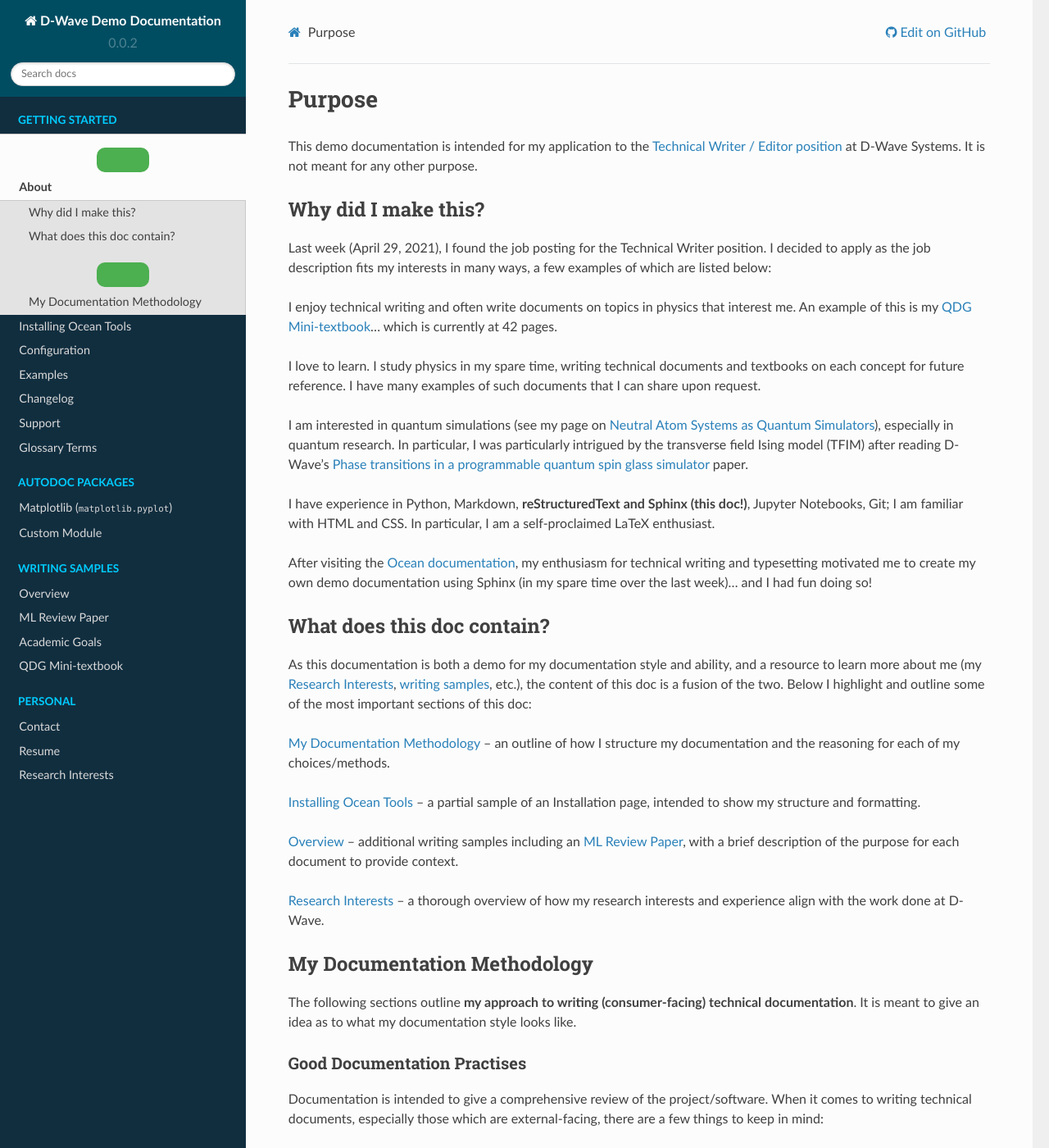
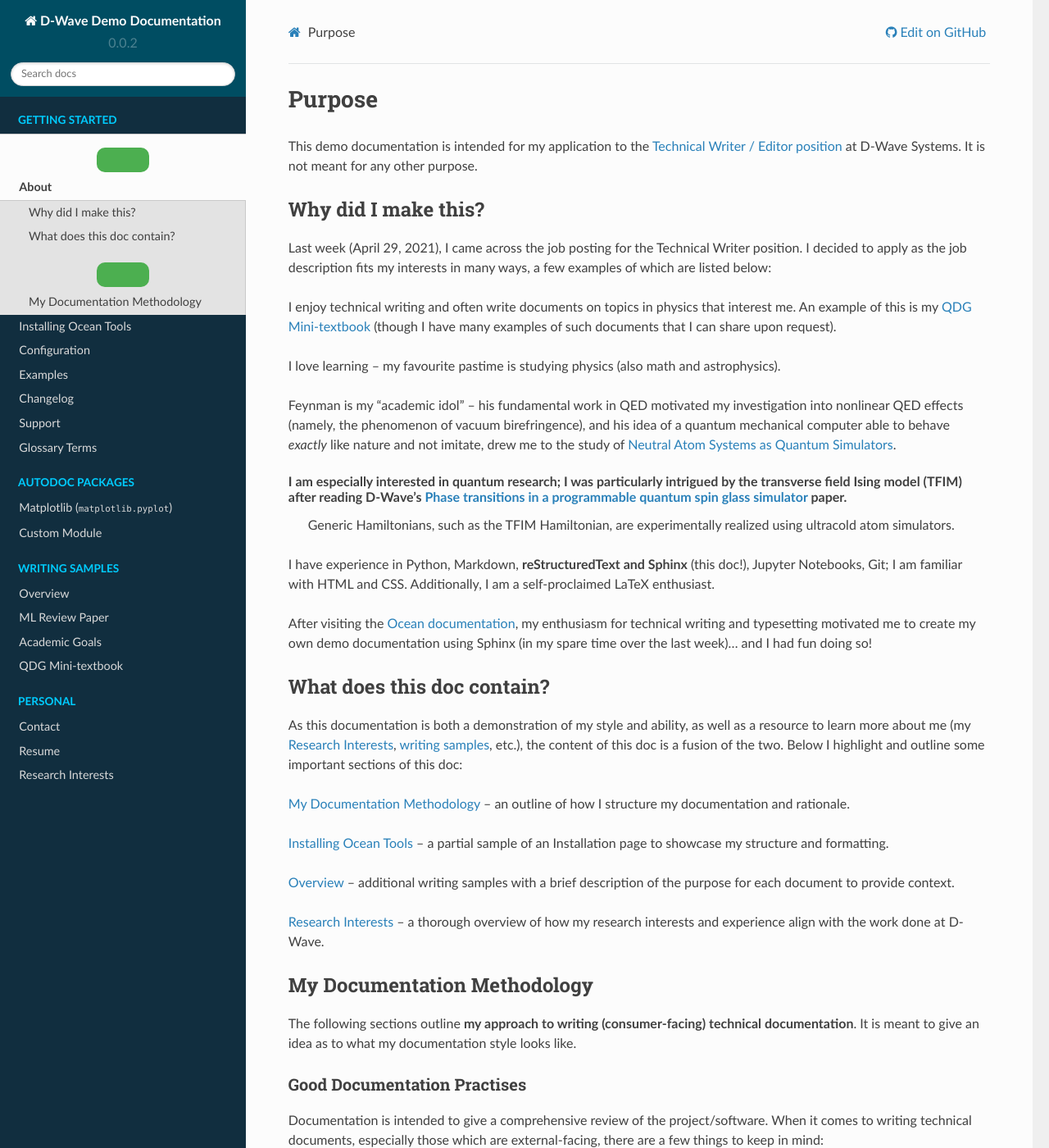
Before and after one commit to rcywang/d-wave-demodoc, a Sphinx documentation site: the page built from docs/purpose.rst, in a window 1280 px wide and 1400 px high. Shown: the whole window at 82% size. Built offline with Sphinx 7.4.7 and the Read the Docs theme 2.0.0, drawn with Linux system fonts in a browser that asks for light colours; some of the changed text lies outside the part shown.

Commit message:
Update purpose.rst

```diff
--- a/docs/purpose.rst
+++ b/docs/purpose.rst
@@ -6,12 +6,14 @@
 Why did I make this?
 --------------------
 
-Last week (April 29, 2021), I found the job posting for the Technical Writer position. I decided to apply as the job description fits my interests in many ways, a few examples of which are listed below:
+Last week (April 29, 2021), I came across the job posting for the Technical Writer position. I decided to apply as the job description fits my interests in many ways, a few examples of which are listed below:
 
-* I enjoy technical writing and often write documents on topics in physics that interest me. An example of this is my :ref:`QDG`... which is currently at 42 pages.
-* I love to learn. I study physics in my spare time, writing technical documents and textbooks on each concept for future reference. I have many examples of such documents that I can share upon request.
-* I am interested in quantum simulations (see my page on :ref:`neutralatomsim`), especially in quantum research. In particular, I was particularly intrigued by the transverse field Ising model (TFIM) after reading D-Wave's `Phase transitions in a programmable quantum spin glass simulator <https://science.sciencemag.org/content/361/6398/162>`_  paper.
-* I have experience in Python, Markdown, **reStructuredText and Sphinx (this doc!)**, Jupyter Notebooks, Git; I am familiar with HTML and CSS. In particular, I am a self-proclaimed LaTeX enthusiast.
+* I enjoy technical writing and often write documents on topics in physics that interest me. An example of this is my :ref:`QDG` (though I have many examples of such documents that I can share upon request).
+* I love learning -- my favourite pastime is studying physics (also math and astrophysics).
+* Feynman is my "academic idol" -- his fundamental work in QED motivated my investigation into nonlinear QED effects (namely, the phenomenon of vacuum birefringence), and his idea of a quantum mechanical computer able to behave *exactly* like nature and not imitate, drew me to the study of :ref:`neutralatomsim`.
+* I am especially interested in quantum research; I was particularly intrigued by the transverse field Ising model (TFIM) after reading D-Wave's `Phase transitions in a programmable quantum spin glass simulator <https://science.sciencemag.org/content/361/6398/162>`_  paper.
+    * Generic Hamiltonians, such as the TFIM Hamiltonian, are experimentally realized using ultracold atom simulators.
+* I have experience in Python, Markdown, **reStructuredText and Sphinx** (this doc!), Jupyter Notebooks, Git; I am familiar with HTML and CSS. Additionally, I am a self-proclaimed LaTeX enthusiast.
 
 After visiting the `Ocean documentation <https://docs.ocean.dwavesys.com/en/stable/>`_, my enthusiasm for technical writing and typesetting motivated me to create my own demo documentation using Sphinx (in my spare time over the last week)... and I had fun doing so!
 
@@ -20,11 +22,11 @@
 What does this doc contain?
 ---------------------------
 
-As this documentation is both a demo for my documentation style and ability, and a resource to learn more about me (my :ref:`research`, :ref:`writing samples <quick-links>`, etc.), the content of this doc is a fusion of the two. Below I highlight and outline some of the most important sections of this doc:
+As this documentation is both a demonstration of my style and ability, as well as a resource to learn more about me (my :ref:`research`, :ref:`writing samples <quick-links>`, etc.), the content of this doc is a fusion of the two. Below I highlight and outline some important sections of this doc:
 
-* :ref:`methodology` -- an outline of how I structure my documentation and the reasoning for each of my choices/methods.
-* :ref:`install` -- a partial sample of an Installation page, intended to show my structure and formatting.
-* :ref:`quick-links` -- additional writing samples including an :ref:`MLOO`, with a brief description of the purpose for each document to provide context.
+* :ref:`methodology` -- an outline of how I structure my documentation and rationale.
+* :ref:`install` -- a partial sample of an Installation page to showcase my structure and formatting.
+* :ref:`quick-links` -- additional writing samples with a brief description of the purpose for each document to provide context.
 * :ref:`research` -- a thorough overview of how my research interests and experience align with the work done at D-Wave.
 
 
@@ -46,13 +48,13 @@
         Documentation intended for public release should be clear, all-inclusive, and easily accessible. It is generally assumed the audience has little to no experience with the software.
 
     Durability
-        As the project is updated, documentation must be current and easy to maintain. Versions and changes should be recorded in a :ref:`changelog`. Known bugs and fixes should be included as well.
+        As a project is updated, the accompanying documentation must be current and easy to maintain. Versions and changes should be recorded in a :ref:`changelog`. Known bugs and fixes should be included as well.
 
     Participatory
-        Working closely with software, hardware, support, and marketing teams to create documentation means documentation should be integrated into the standard workflow of developers. It should be intuitive such that additions and edits are easily incorporated by other authors.
+        Working closely with software, hardware, support, and marketing teams to create documentation means docs should be integrated into the standard workflow of developers. It should be intuitive such that additions and edits are easily incorporated by other authors.
 
     Content
-        Content should be ordered to cover prerequisite concepts first and sources should be stored as close as possible to the code which they document. The documentation should be cumulative, complete, and beautiful.
+        Content should be ordered to cover prerequisite concepts first, and sources should be stored as close as possible to the code which they document. The documentation should be cumulative, complete, and beautiful.
 
     Accessibility
         Navigating the documentation should be intuitive and must have a search feature for quick reference.
@@ -104,9 +106,11 @@
 """"""""""""
 
 * Commercial
+
   * Optimization (e.g. social network analysis, traffic flow, web advertising, etc.)
   * Constraint satisfaction (e.g. portfolio optimization, scheduling, circuit fault detection, etc.)
-* Research (link to papers on `arXiv <arXiv.org>`_)
+
+* Research (link to papers on `arXiv <arXiv.org>`_ and to `D-Wave's Quantum Applications <https://www.dwavesys.com/applications>`_ page)
 
 
 Contact
```
Also changed, not shown: other parts of docs/purpose.rst (+2 -2 lines).
